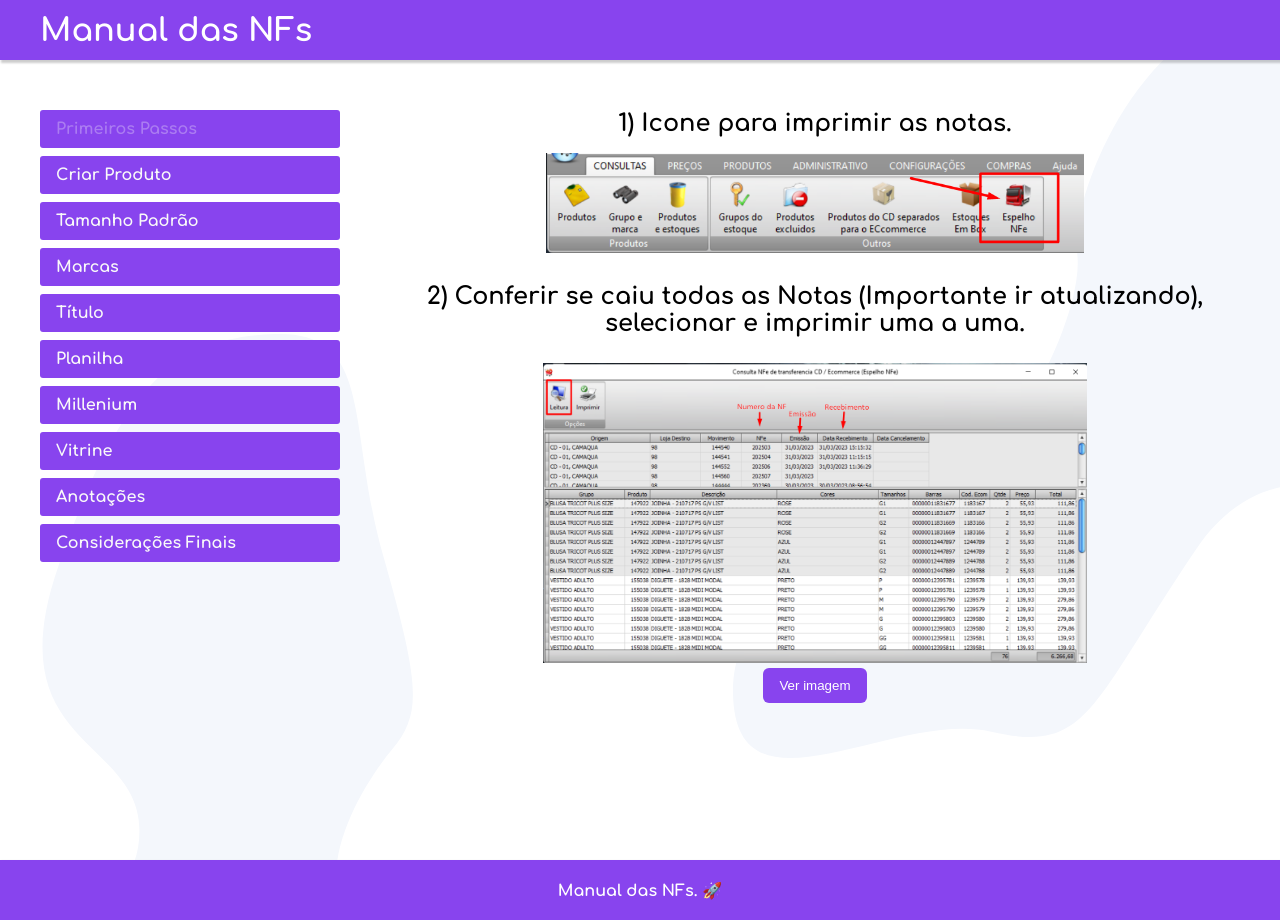
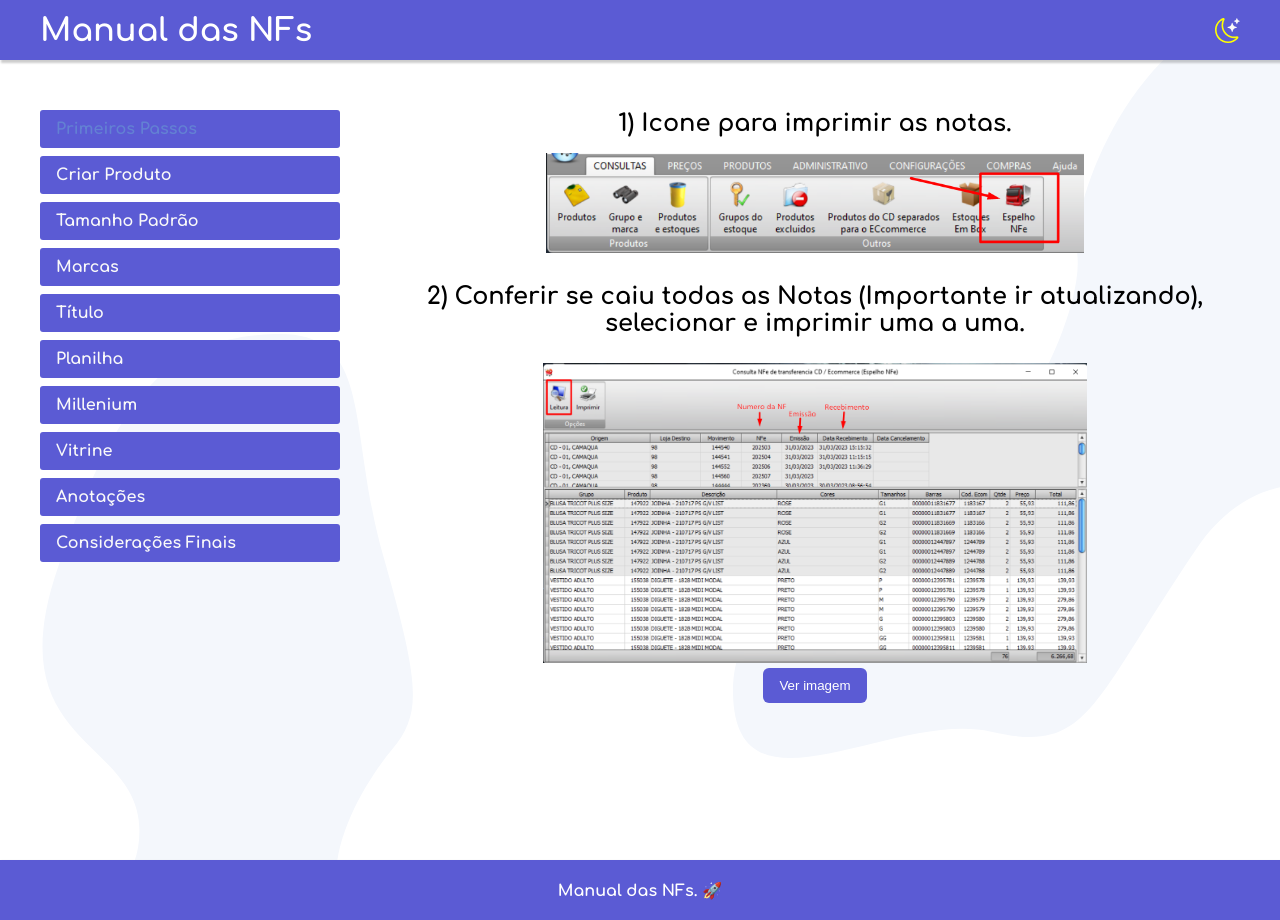
Before and after one commit to Andsu29/manual, a Vue app: page /notas in a window 1280 px wide. Built offline with nearby package versions, Linux system fonts and the light colour scheme.

Commit message:
Modo noturno adicionado

```diff
--- a/src/App.vue
+++ b/src/App.vue
@@ -1,6 +1,16 @@
 <template>
-  <div id="app">
-    <header-view />
+  <div id="app" :class="{ escuro: modoEscuro }">
+    <header-view>
+      <div>
+        <img
+          title="Modo Noturno"
+          class="lua"
+          @click="modoEscuro = !modoEscuro"
+          src="./assets/moon.svg"
+          alt="lua"
+        />
+      </div>
+    </header-view>
     <div class="container">
       <nav class="navegacao">
         <router-link to="/notas">Primeiros Passos</router-link>
@@ -30,6 +40,11 @@ import footerView from "@/components/footerView.vue";
 
 export default {
   name: "app",
+  data() {
+    return {
+      modoEscuro: false,
+    };
+  },
   components: {
     headerView,
     footerView,
@@ -58,6 +73,18 @@ body {
   max-height: 100vh;
   font-family: "Comfortaa", cursive;
 }
+.lua {
+  height: 25px;
+}
+.lua:hover {
+  transform: scale(1.1);
+}
+.escuro {
+  background-color: rgb(27, 27, 36);
+  background-image: url("../src/assets/pattern2.svg");
+  color: #f9f9f9;
+  transition: all 0.3s;
+}
 .container {
   display: grid;
   grid-template-columns: 300px 1fr;
@@ -76,18 +103,18 @@ body {
   text-decoration: none;
   font-weight: bold;
   color: #f9f9f9;
-  background-color: #84e;
+  background-color: rgb(91, 91, 212);
   padding: 10px 16px;
   border-radius: 3px;
 }
 .navegacao a:hover {
-  background-color: rgb(171, 124, 241);
+  background-color: rgb(121, 121, 228);
 }
 .navegacao a.router-link-exact-active:hover {
   color: #f9f9f9;
 }
 .navegacao a.router-link-exact-active {
-  color: rgb(171, 124, 241);
+  color: rgb(99, 129, 211);
 }
 .conteudo {
   margin: 50px 0px 50px 50px;
--- a/src/components/footerView.vue
+++ b/src/components/footerView.vue
@@ -9,7 +9,7 @@ footer {
   display: flex;
   align-items: center;
   height: 60px;
-  background-color: #84e;
+  background-color: rgb(91, 91, 212);
   box-shadow: 2px 2px 2px 1px rgba(0, 0, 0, 0.2);
 }
 .logo {
--- a/src/components/headerView.vue
+++ b/src/components/headerView.vue
@@ -2,13 +2,14 @@
   <div class="nav">
     <div class="caixa">
       <p class="logo">Manual das NFs</p>
+      <slot></slot>
     </div>
   </div>
 </template>
 
 <style scoped>
 .nav {
-  background-color: #84e;
+  background-color: rgb(91, 91, 212);
   box-shadow: 2px 2px 2px 1px rgba(0, 0, 0, 0.2);
 }
 .logo {
@@ -22,6 +23,7 @@
   margin: 0 auto;
   display: flex;
   align-items: center;
+  justify-content: space-between;
   height: 60px;
 }
 </style>
--- a/src/views/anotacoesView.vue
+++ b/src/views/anotacoesView.vue
@@ -121,7 +121,7 @@ input:focus {
 .btn {
   font-weight: bold;
   color: #f9f9f9;
-  background-color: rgb(94, 72, 126);
+  background-color: rgb(91, 91, 212);
   padding: 6px 10px;
   border-radius: 5px;
   border: none;
@@ -131,7 +131,7 @@ input:focus {
   right: 100px;
 }
 .btn:hover {
-  background-color: rgb(168, 148, 197);
+  background-color: rgb(121, 121, 228);
 }
 .caixa {
   display: flex;
@@ -144,7 +144,7 @@ li {
   list-style: none;
   font-weight: bold;
   color: #f9f9f9;
-  background-color: rgb(94, 72, 126);
+  background-color: rgb(61, 61, 112);
   padding: 20px 20px;
   border-radius: 3px;
   margin-bottom: 10px;
--- a/src/views/imprimirNotas.vue
+++ b/src/views/imprimirNotas.vue
@@ -77,13 +77,13 @@ h2 {
 .btn {
   margin: 5px auto;
   border: none;
-  background-color: #84e;
+  background-color: rgb(91, 91, 212);
   color: white;
   border-radius: 6px;
   padding: 10px 16px;
 }
 .btn:hover {
-  background-color: rgb(180, 136, 247);
+  background-color: rgb(121, 121, 228);
 }
 .img1 {
   height: 100px;
@@ -100,20 +100,18 @@ h2 {
 .items h2 {
   margin-top: 30px;
 }
-.modal::before {
-  content: "";
+.modal {
   position: fixed;
   top: 0px;
   left: 0px;
-  width: 100%;
+  width: 100vw;
   height: 100vh;
   background: rgba(0, 0, 0, 0.5);
 }
 .modal_container img {
-  position: absolute;
-  top: 70px;
-  left: 215px;
+  margin-top: 80px;
   height: 600px;
+  width: 1200px;
   animation: fadeIn 0.4s forwards;
 }
 .modal_container {
@@ -130,7 +128,8 @@ h2 {
   color: #f9f9f9;
 }
 .grade2 {
-  display: grid;
+  display: flex;
+  flex-direction: column;
   padding: 10px;
 }
 .modal {
--- a/src/views/planilhaPos.vue
+++ b/src/views/planilhaPos.vue
@@ -37,8 +37,8 @@
     <br />
     <p>Por enquanto se aplica apenas em Feminino e Masculino.</p>
     <p class="vermelho">
-      Esses códigos do container devem ser atualizados de acordo com as notas
-      recebidas.
+      Os códigos do container devem ser atualizados diariamente para agilizar a
+      subida ao site.
     </p>
     <div class="grade2">
       <img src="../assets/imagens/pos.png" alt="pos" @click="abrirModal" />
@@ -90,13 +90,13 @@ h2 {
   margin: 0 auto;
   margin-top: 25px;
   border: none;
-  background-color: #84e;
+  background-color: rgb(91, 91, 212);
   color: white;
   border-radius: 6px;
   padding: 10px 16px;
 }
 .btn:hover {
-  background-color: rgb(180, 136, 247);
+  background-color: rgb(121, 121, 228);
 }
 .img1 {
   height: 100px;
@@ -113,19 +113,18 @@ h2 {
 .items h2 {
   margin-top: 30px;
 }
-.modal::before {
-  content: "";
+.imgModal {
+  margin-top: 80px;
+}
+.modal {
   position: fixed;
   top: 0px;
   left: 0px;
-  width: 100%;
+  width: 100vw;
   height: 100vh;
   background: rgba(0, 0, 0, 0.5);
 }
 .modal_container img {
-  position: absolute;
-  top: 70px;
-  left: 115px;
   height: 600px;
   animation: fadeIn 0.4s forwards;
 }
--- a/src/views/subirTamanhos.vue
+++ b/src/views/subirTamanhos.vue
@@ -11,15 +11,21 @@
         <p>Juvenil: 10 ao 16 subir o 10</p>
         <br />
         <h2 style="color: green">Adulto</h2>
-        <p>FEMININO - Blusa P, Calça 38, Sutiã M/44, Calcinha M</p>
-        <p>MASCULINO - Camiseta M, Calça 42, Cueca M</p>
+        <p>FEMININO - Blusa M, Calça 38, Sutiã M/44, Calcinha M</p>
+        <p>MASCULINO - Camiseta M/3, Calça 42, Cueca M</p>
         <br />
         <h2 style="color: blue">Plus Size</h2>
         <p>PLUS FEMININO - Blusa G1, Calça 48, Sutiã 50, Calcinha 50</p>
-        <p>PLUS MASCULINO - Camiseta G2, Calça 50</p>
+        <p>PLUS MASCULINO - Camiseta G2/6, Calça 50</p>
         <br />
         <h2 style="color: grey">Calçados</h2>
         <p>CALÇADOS - Fem 36, Mas 40, BB 21, Inf 27, Juv 30</p>
+        <br />
+        <br />
+        <p>
+          <span style="color: red">Atenção:</span> Quando não tiver o tamanho
+          correto, subir a numeração mais próxima.
+        </p>
       </div>
     </div>
   </div>
--- a/src/views/vitrineView.vue
+++ b/src/views/vitrineView.vue
@@ -1,6 +1,19 @@
 <template>
   <div>
     <h1>Vitrine</h1>
+    <br />
+    <br />
+    <p>
+      Na aba de vitrine ao entrar no código pesquisado, no qual o mesmo foi
+      criado na aba de (Listar Produtos com Filtro), podemos ativar a cor
+      pendente.
+    </p>
+    <br />
+    <br />
+    <p>
+      <span style="color: red">Atenção:</span> Só ative se o produto foi criado
+      anteriormente em outra data.
+    </p>
     <br />
     <br />
     <img src="../assets/imagens/vitrine1.png" alt="vitrine1" />
```
Also changed, not shown: src/assets/moon.svg (added), src/assets/pattern2.svg (added).
